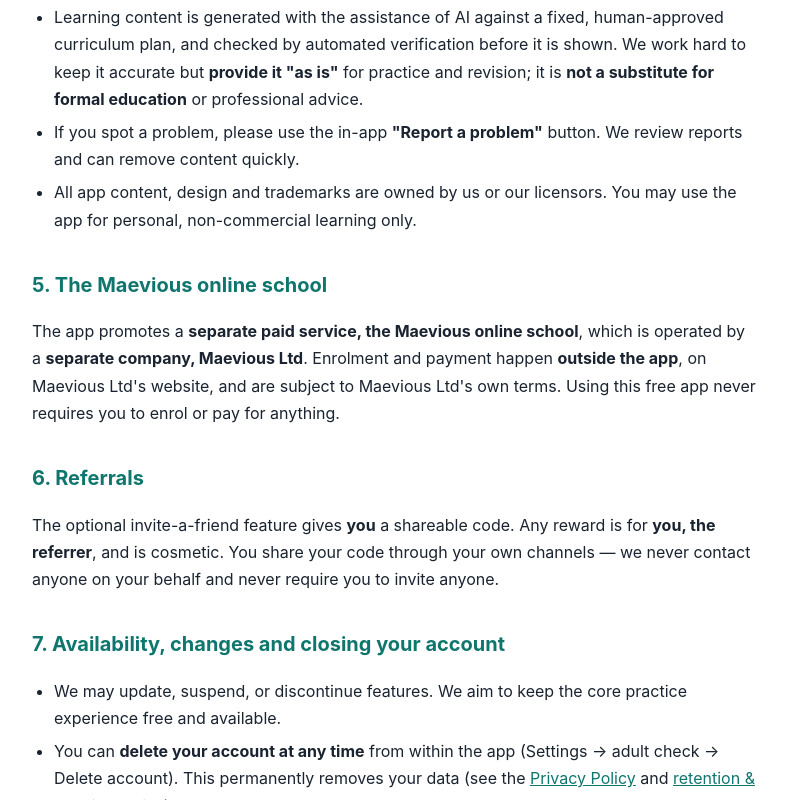
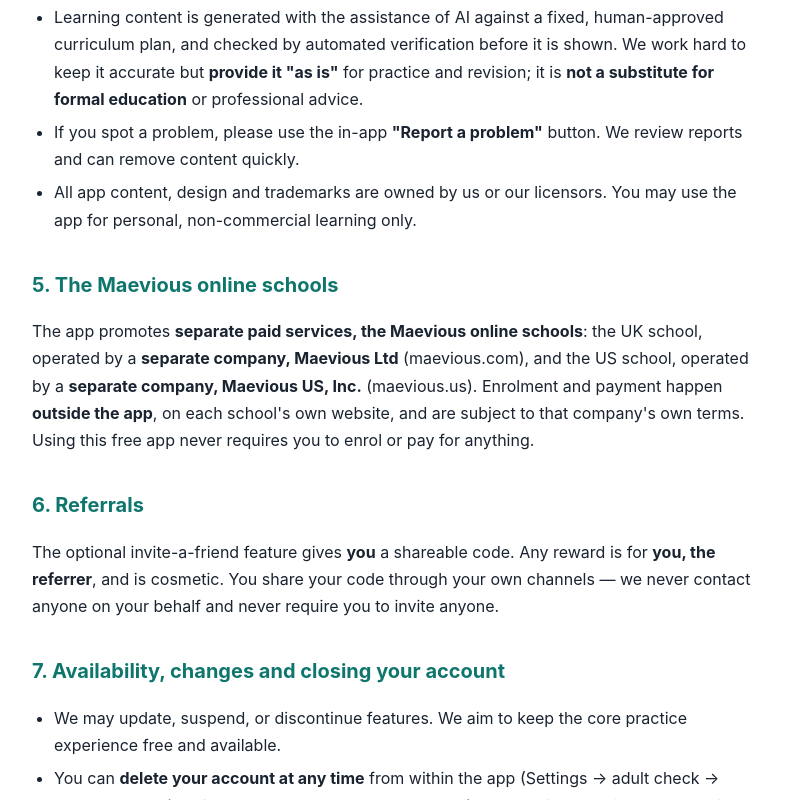
Before and after one commit to PanosKarantousis/panoskarantousis.github.io, a plain HTML site: page maevious-learn/terms/index.html in a window 1280 px wide. Shown: the part 1117-1917 px from the top of the page, without its empty margins (246-1033 px from the left). Drawn offline with Linux system fonts and the light colour scheme.

Commit message:
Maevious Learn privacy policy 2.1 / terms 1.2: the in-app school section now names both schools (Maevious Ltd, Maevious US, Inc.)
Co-Authored-By: Claude Opus 5.5 <noreply@anthropic.com>

```diff
--- a/maevious-learn/terms/index.html
+++ b/maevious-learn/terms/index.html
@@ -16,7 +16,7 @@
   </header>
 
   <h1>Maevious Learn — Terms of Use</h1>
-  <p class="updated">Last updated: 13 October 2026 · Version 1.1</p>
+  <p class="updated">Last updated: 24 October 2026 · Version 1.2</p>
 
   <p><strong>Provider:</strong> Daralexion Ltd, registered in England and Wales (company no.
   17279214), registered office 14b-14c Faversham Road, London SE6 4XF, United Kingdom
@@ -65,11 +65,13 @@
     may use the app for personal, non-commercial learning only.</li>
   </ul>
 
-  <h2>5. The Maevious online school</h2>
-  <p>The app promotes a <strong>separate paid service, the Maevious online school</strong>, which
-  is operated by a <strong>separate company, Maevious Ltd</strong>. Enrolment and payment happen
-  <strong>outside the app</strong>, on Maevious Ltd's website, and are subject to Maevious Ltd's
-  own terms. Using this free app never requires you to enrol or pay for anything.</p>
+  <h2>5. The Maevious online schools</h2>
+  <p>The app promotes <strong>separate paid services, the Maevious online schools</strong>: the UK
+  school, operated by a <strong>separate company, Maevious Ltd</strong> (maevious.com), and the US
+  school, operated by a <strong>separate company, Maevious US, Inc.</strong> (maevious.us).
+  Enrolment and payment happen <strong>outside the app</strong>, on each school's own website, and
+  are subject to that company's own terms. Using this free app never requires you to enrol or pay
+  for anything.</p>
 
   <h2>6. Referrals</h2>
   <p>The optional invite-a-friend feature gives <strong>you</strong> a shareable code. Any reward
```
Also changed, not shown: maevious-learn/privacy/index.html (+3 -2 lines).
